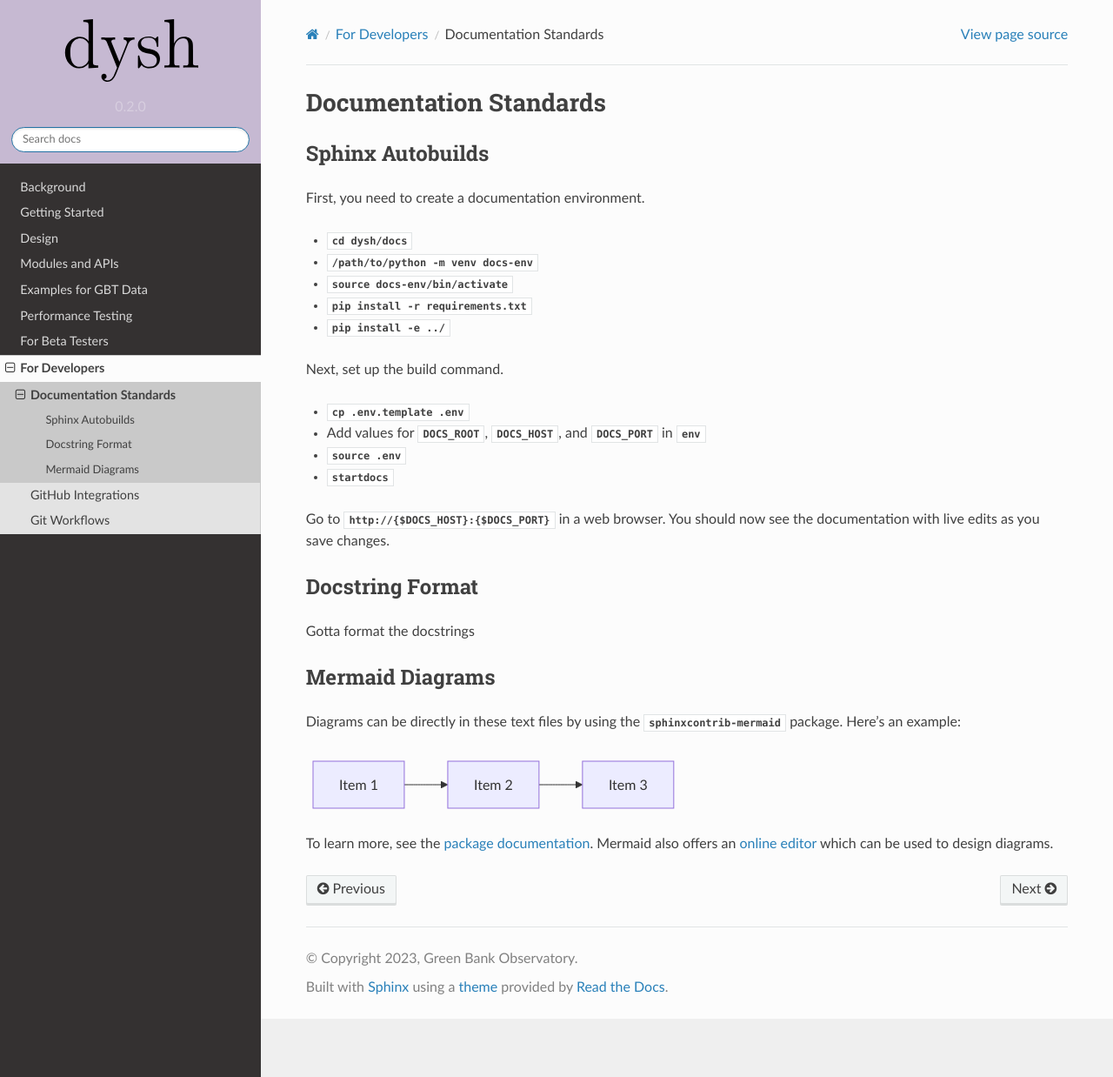
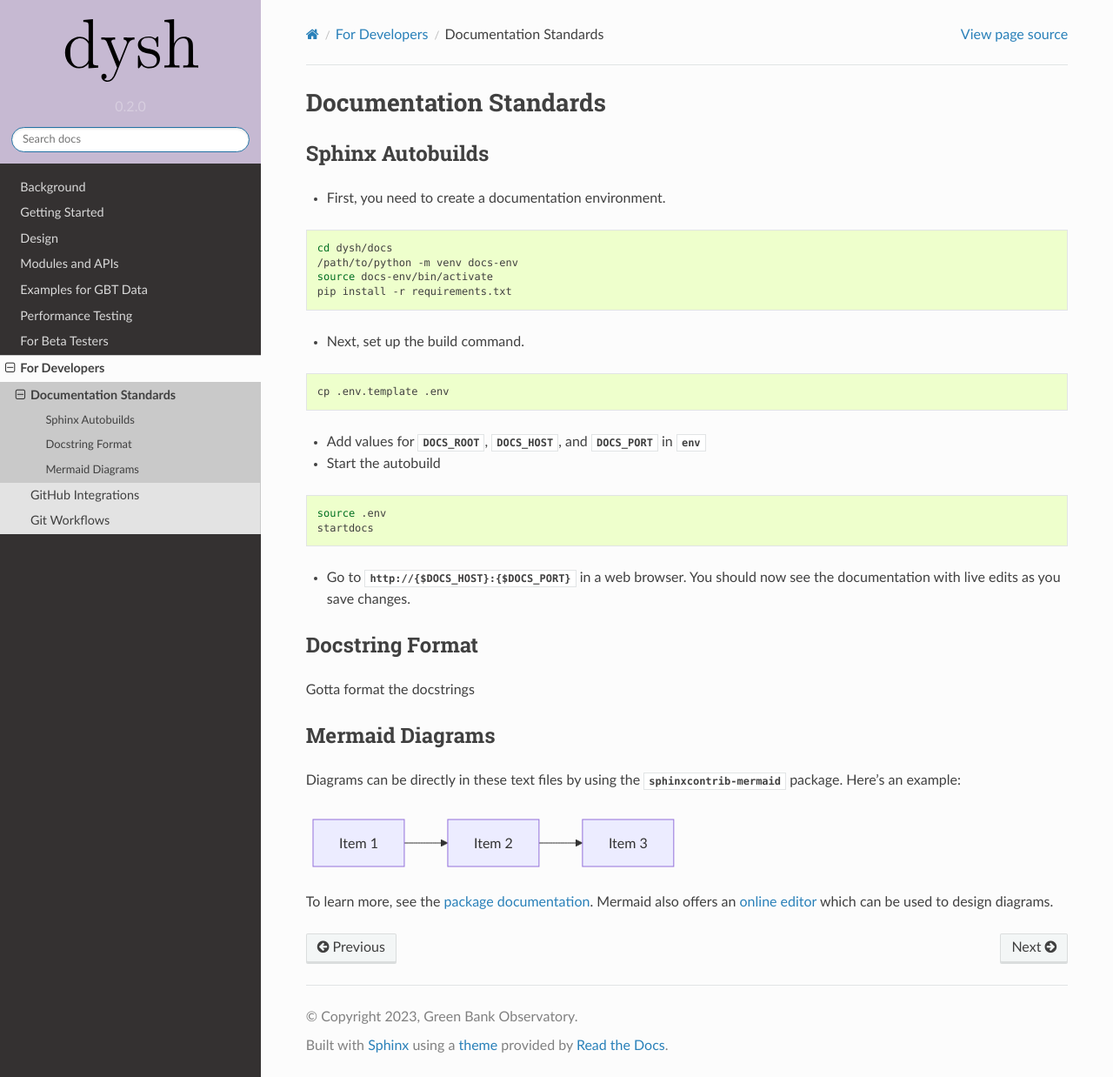
Before and after one commit to GreenBankObservatory/dysh, a Sphinx documentation site: the page built from docs/source/for_developers/doc_standards.rst, in a window 1280 px wide and 1238 px high. Shown: the whole window at 87% size. Built offline with Sphinx 7.4.7 and the Read the Docs theme 2.0.0, drawn with Linux system fonts in a browser that asks for light colours.

Commit message:
Change doc build instructions

```diff
--- a/docs/source/for_developers/doc_standards.rst
+++ b/docs/source/for_developers/doc_standards.rst
@@ -5,22 +5,30 @@ Documentation Standards
 Sphinx Autobuilds
 =====================
 
-First, you need to create a documentation environment.
+* First, you need to create a documentation environment.
 
-* `cd dysh/docs`
-* `/path/to/python -m venv docs-env`
-* `source docs-env/bin/activate`
-* `pip install -r requirements.txt`
-* `pip install -e ../`
+.. code-block:: bash
 
-Next, set up the build command.
+    cd dysh/docs
+    /path/to/python -m venv docs-env
+    source docs-env/bin/activate
+    pip install -r requirements.txt
 
-* `cp .env.template .env`
+* Next, set up the build command.
+
+.. code-block:: bash
+
+    cp .env.template .env
+
 * Add values for `DOCS_ROOT`, `DOCS_HOST`, and `DOCS_PORT` in `.env`
-* `source .env`
-* `startdocs`
+* Start the autobuild
 
-Go to `http://{$DOCS_HOST}:{$DOCS_PORT}` in a web browser. You should now see the documentation with live edits as you save changes.
+.. code-block:: bash
+
+    source .env
+    startdocs
+
+* Go to `http://{$DOCS_HOST}:{$DOCS_PORT}` in a web browser. You should now see the documentation with live edits as you save changes.
 
 Docstring Format
 ================
```
